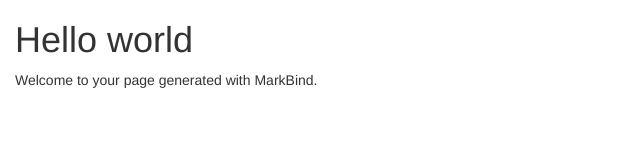
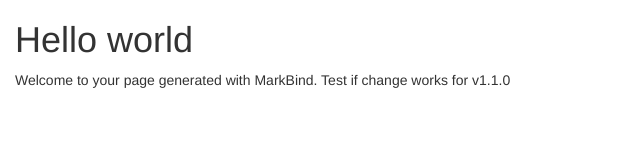
Before and after one commit to nicholaschuayunzhi/markbind-test, a plain HTML site: page _site/index.html in a window 1280 px wide. Shown: the whole page, without its empty margins (0-640 px from the left). Drawn offline with Linux system fonts and the light colour scheme.

Commit message:
save cred

```diff
--- a/_site/index.html
+++ b/_site/index.html
@@ -12,7 +12,7 @@
 <body>
 <div id="app" class="container-fluid">
     <h1 id="hello-world">Hello world</h1>
-<p>Welcome to your page generated with MarkBind.</p>
+<p>Welcome to your page generated with MarkBind. Test if change works for v1.1.0</p>
 </div>
 </body>
 <script src="markbind\js\vue.min.js"></script>
```
Also changed, not shown: index.md (+1 -0 lines).
